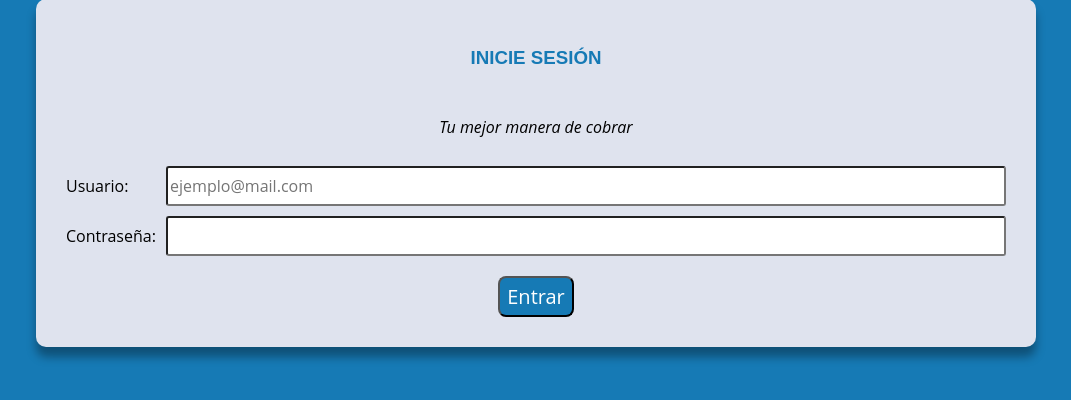
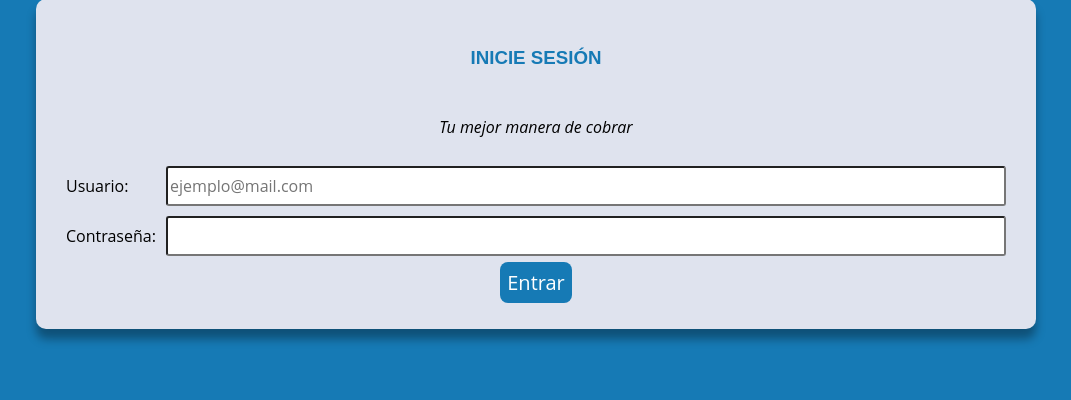
Before and after one commit to TecAbel/GRH, a PHP site: page / in a window 1280 px wide. Shown: the part 76-476 px from the top of the page, without its empty margins (104-1175 px from the left). Run offline with PHP 8.4, Linux system fonts and the light colour scheme.

Commit message:
presentacion

```diff
--- a/css/estilos.css
+++ b/css/estilos.css
@@ -77,7 +77,7 @@ textarea{
     }*/
     .guardar, .importante{
         display: block;
-        margin: 0 auto;
+        margin: .5rem auto;
     }
 }
 .campo label{
@@ -97,7 +97,6 @@ textarea{
 }
 
 .boton{
-    margin-top: 1rem;
     background-color: var(--primario);
     color: white;
     font-size: 2rem;
@@ -119,3 +118,6 @@ textarea{
     margin: 3rem auto;
     font-style: italic;
 }
+a {
+    text-decoration: none;
+}
--- a/index.html
+++ b/index.html
@@ -28,7 +28,8 @@
                     <input type="password" id="txtPass" name="txtPass" required>
                 </div>
                 <div class="guardar">
-                    <input type="submit" name="btnEntrar" value="Entrar" class="boton">
+                    <!--<input type="submit" name="btnEntrar" value="Entrar" class="boton">-->
+                    <a class="boton" href="registros_frecuentes.html">Entrar</a>
                 </div>
             </div>
         </form>
```
